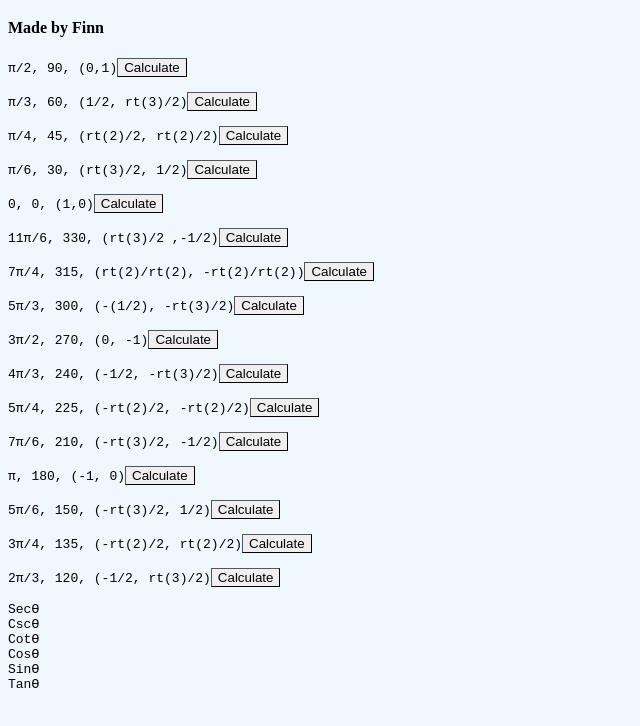
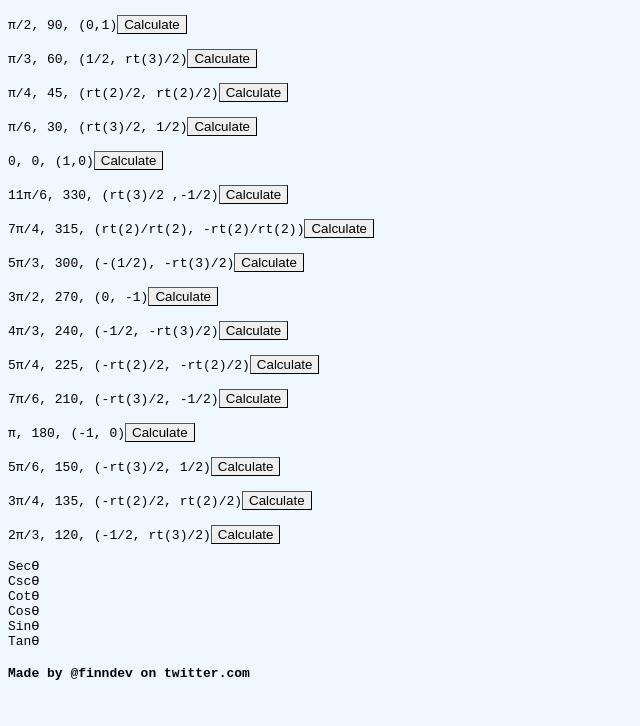
Before and after one commit to finnycode/trighelper2.0, a plain HTML site: page index.html in a window 1280 px wide. Shown: the part 50-776 px from the top of the page, without its empty margins (0-640 px from the left). Drawn offline with Linux system fonts and the light colour scheme.

Commit message:
Update index.html

```diff
--- a/index.html
+++ b/index.html
@@ -8,7 +8,7 @@
 </head>
 <body>
         <h1>Unit circle</h1>
-        <h4>Made by Finn</h4>
+
 
 
     <div unitcirclediv style="display: block-inline;">
@@ -37,6 +37,7 @@
         <div id="sin">Sinϴ</div>
         <div id="tan">Tanϴ</div>
 
+        <h4>Made by @finndev on twitter.com</h4>
 
 
     </div>
```
